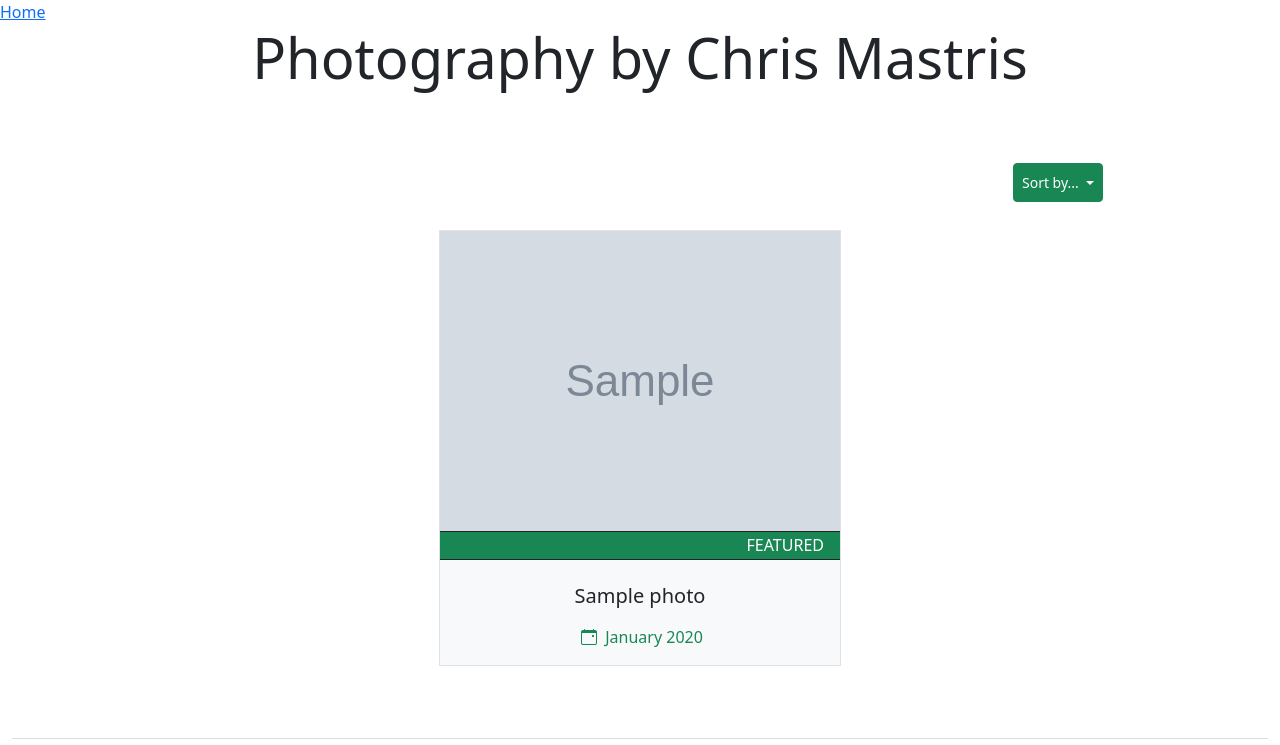
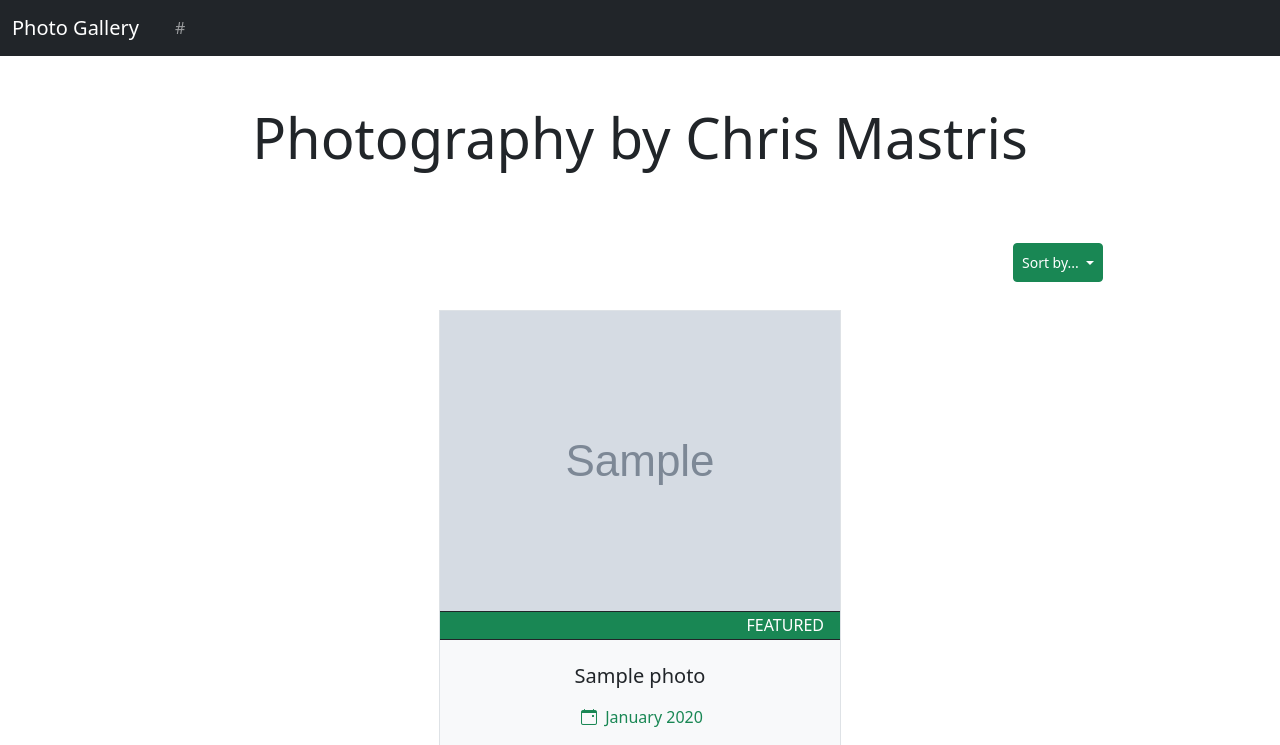
Before and after one commit to Cmastris/django_photo_gallery, a Django app: page / in a window 1280 px wide. Shown: the top 745 px of the page. Run offline with Django 4.2, Linux system fonts and the light colour scheme; tables that the repository leaves empty hold one stand-in row (values such as "Sample post"); grey boxes marked "Sample" are stand-in pictures; some libraries are stand-ins or nearby versions.

Commit message:
Implement dynamic nav in base HTML template

```diff
--- a/photo_gallery/templates/base.html
+++ b/photo_gallery/templates/base.html
@@ -9,8 +9,47 @@
 </head>
 <body>
   <header>
-    <nav>
-      <a href="/">Home</a>
+    <nav class="navbar navbar-expand-lg navbar-dark bg-dark mb-5">
+      <div class="container-fluid">
+        <span class="navbar-brand mb-0 me-lg-4 h1">Photo Gallery</span>
+        <button class="navbar-toggler" type="button" data-bs-toggle="collapse" data-bs-target="#navbarNav"
+        aria-controls="navbarNav" aria-expanded="false" aria-label="Toggle navigation">
+          <span class="navbar-toggler-icon"></span>
+        </button>
+        <div class="collapse navbar-collapse" id="navbarNav">
+          <ul class="navbar-nav mt-2 mt-lg-0">
+            {% for section in nav_sections %}
+            {# https://docs.djangoproject.com/en/4.0/topics/db/queries/#following-relationships-backward #}
+            {% if section.navlink_set.all|length > 1 %}
+            <li class="nav-item dropdown pb-1 pb-lg-0 px-lg-1">
+              <a class="nav-link dropdown-toggle" href="#" id="navbarSection{{ forloop.counter }}DropdownMenuLink" role="button" data-bs-toggle="dropdown" aria-expanded="false">
+                {{ section.dropdown_label }}
+              </a>
+              <ul class="dropdown-menu" aria-labelledby="navbarSection{{ forloop.counter }}DropdownMenuLink">
+                {% for link in section.navlink_set.all|dictsort:"vertical_order" %}
+                {% if link.link_url == request.path %}
+                <li><a class="dropdown-item py-2 text-success" aria-current="page" href="{{ link.link_url }}">{{ link.link_text }}</a></li>
+                {% else %}
+                <li><a class="dropdown-item py-2" href="{{ link.link_url }}">{{ link.link_text }}</a></li>
+                {% endif %}
+                {% endfor %}
+              </ul>
+            </li>
+            {% else %}{# NavSection with a single NavLink (no dropdown) #}
+            {% with link=section.navlink_set.all.0 %}
+            <li class="nav-item pb-1 pb-lg-0 px-lg-1">
+              {% if link.link_url == request.path %}
+              <a class="nav-link active" aria-current="page" href="{{ link.link_url }}">{{ link.link_text }}</a>
+              {% else %}
+              <a class="nav-link" href="{{ link.link_url }}">{{ link.link_text }}</a>
+              {% endif %}
+            </li>
+            {% endwith %}
+            {% endif %}
+            {% endfor %}
+          </ul>
+        </div>
+      </div>
     </nav>
   </header>
   <main>
```
